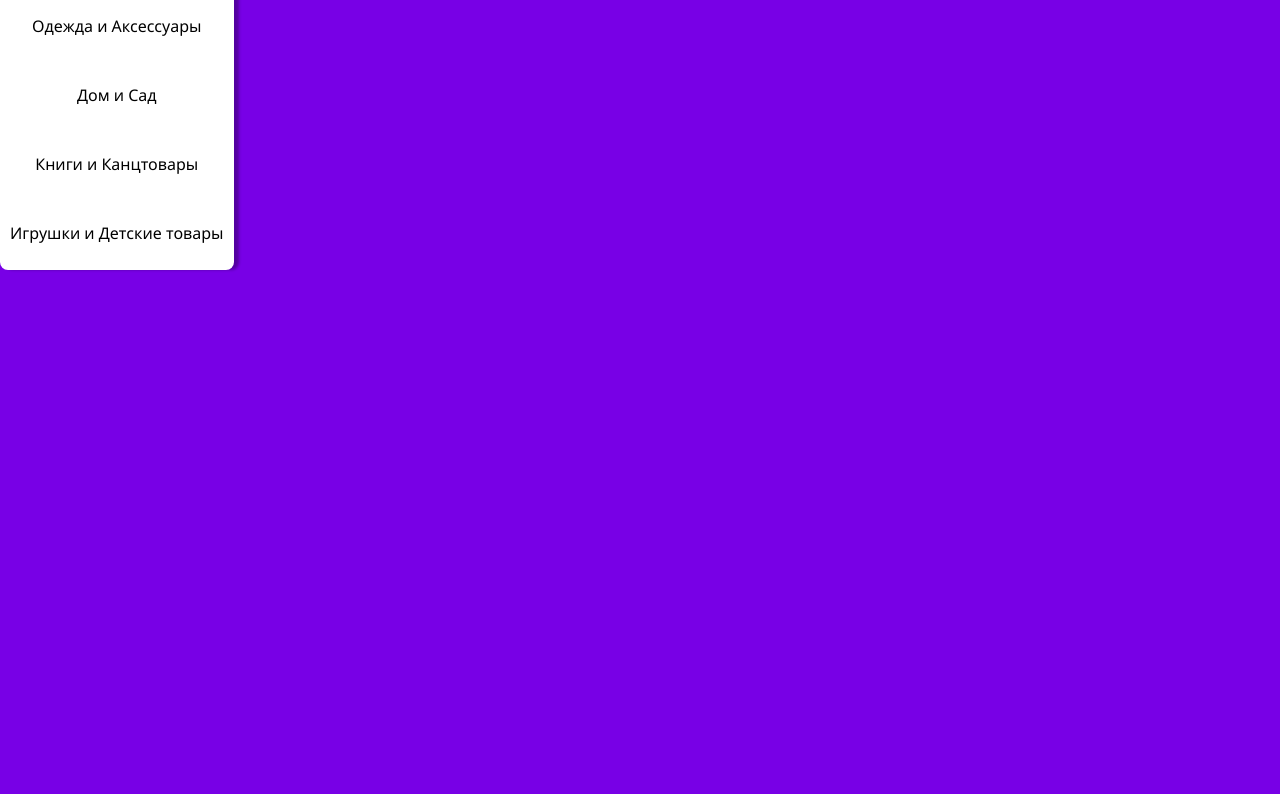
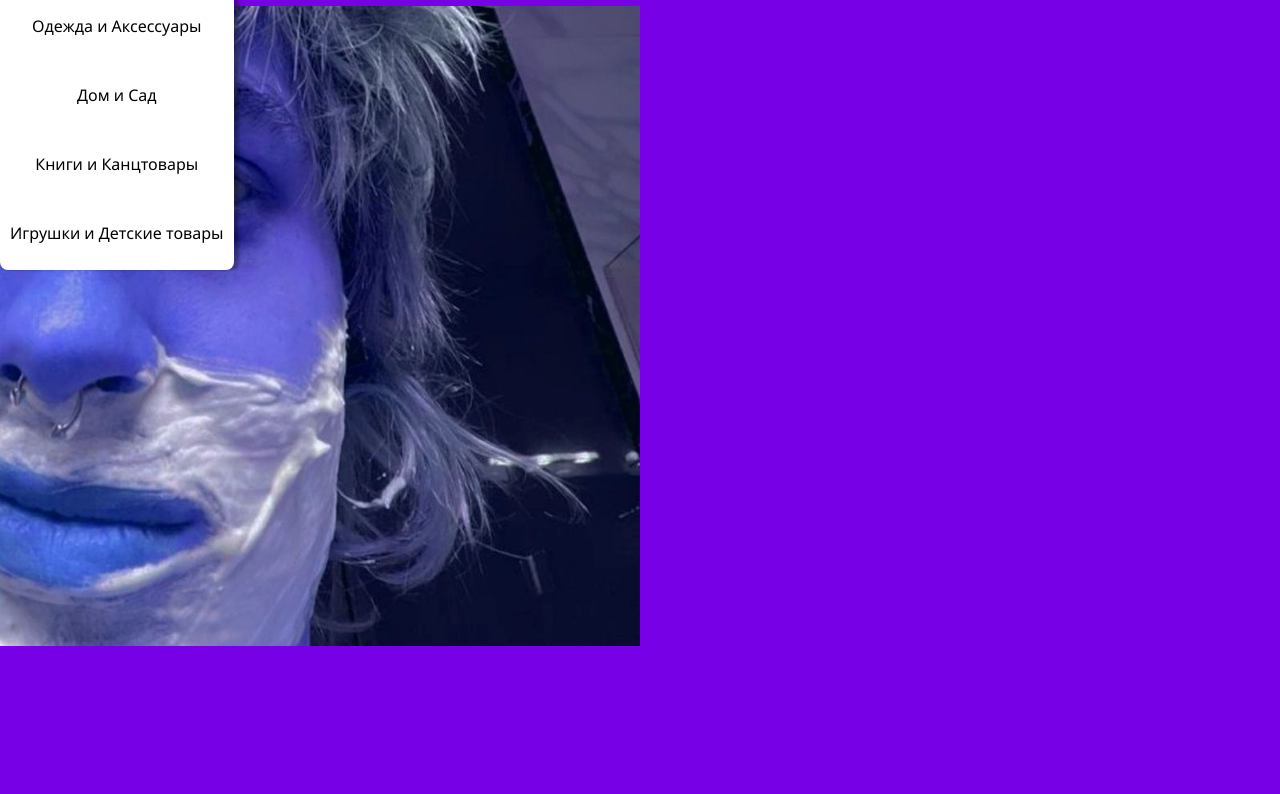
Before and after one commit to eagle-edo-dsbm/YoutubeCode, a plain HTML site: page index.html in a window 1280 px wide. Shown: the part 120-914 px from the top of the page. Drawn offline with Linux system fonts and the light colour scheme.

Commit message:
Photo of chuvak

```diff
--- a/index.html
+++ b/index.html
@@ -434,7 +434,9 @@
             </div>
         </div>
     </div>
-
-    <h1 class="nameOfChuvak">Кирилл</h1>
+    <div class="kirill">
+        <h1 class="nameOfChuvak">Кирилл</h1>
+        <img src="images/Кирилл.jpg" alt="" class="Ki">
+    </div>
 </body>
 </html>
```
Also changed, not shown: images/Кирилл.jpg (added).
